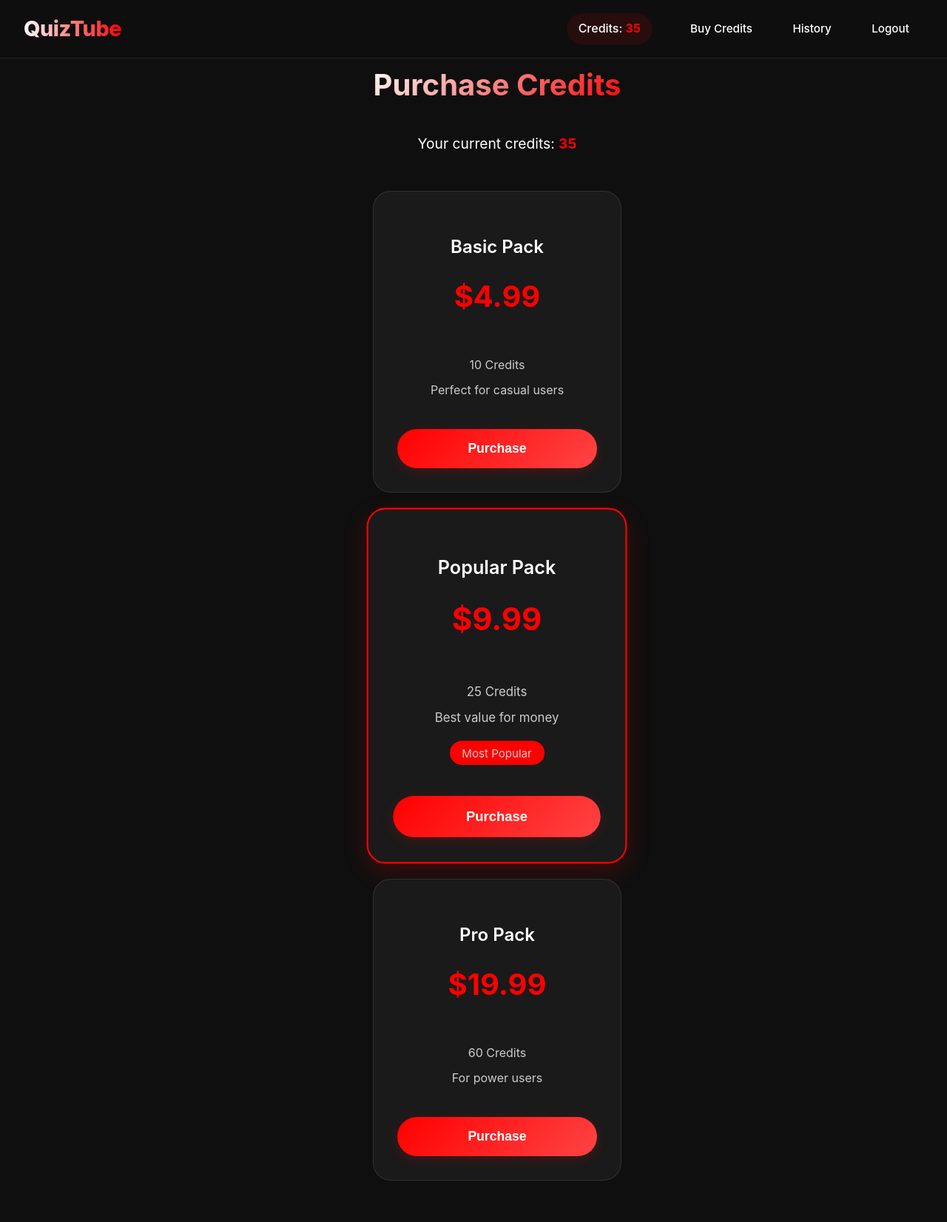
After one commit to akashthakur4553/Quiz_gen_working_code, a Flask app: page /buy_credits in a window 1280 px wide; the page is wider, and only the part inside the window is pictured. The commit adds this page. Shown: that part at 74% size. Run offline with Flask 3, Linux system fonts and the light colour scheme; a user stored in the database is signed in; some libraries are stand-ins or nearby versions.

Commit message:
added the credits and payment gateway functionality

```diff
--- a/app.py
+++ b/app.py
@@ -34,6 +34,8 @@ from functools import wraps
 from flask import g, redirect, url_for
 from flask_sqlalchemy import SQLAlchemy
 import pytz
+import stripe
+from dotenv import load_dotenv
 
 # Load environment variables
 app = Flask(__name__)
@@ -54,6 +56,15 @@ app.config["SECRET_KEY"] = (
     "5e884898da28047151d0e56f8dc6292773603d0d6aabbdd62a11ef721d1542d8"
 )
 
+# Load environment variables
+load_dotenv()
+
+# Configure Stripe
+stripe.api_key = os.getenv('STRIPE_SECRET_KEY')
+STRIPE_PUBLIC_KEY = os.getenv('STRIPE_PUBLIC_KEY')
+
+# Add to app configuration
+app.config['STRIPE_PUBLIC_KEY'] = STRIPE_PUBLIC_KEY
 
 # Initialize extensions
 db = SQLAlchemy(app)
@@ -70,6 +81,7 @@ class User(UserMixin, db.Model):
     username = db.Column(db.String(80), unique=True, nullable=False)
     email = db.Column(db.String(120), unique=True, nullable=False)
     password_hash = db.Column(db.String(128))
+    credits = db.Column(db.Integer, nullable=False, default=10)
     quizzes = db.relationship(
         "QuizHistory", backref="user", lazy=True, cascade="all, delete-orphan"
     )
@@ -96,9 +108,10 @@ class QuizHistory(db.Model):
     video_info = db.Column(db.JSON, nullable=False)
 
 
-# Create database tables
+# Create database tables if they don't exist
 with app.app_context():
     db.create_all()
+    print("Database tables created/verified")
 
 
 # Custom login_required decorator
@@ -155,7 +168,7 @@ def signup():
             return jsonify({"error": "Email already registered"}), 400
 
         try:
-            user = User(username=username, email=email)
+            user = User(username=username, email=email, credits=10)
             user.set_password(password)
             db.session.add(user)
             db.session.commit()
@@ -309,6 +322,10 @@ def index():
 @login_required
 def generate_quiz():
     try:
+        # Check if user has enough credits
+        if current_user.credits <= 0:
+            return jsonify({"error": "You have no credits remaining. Please purchase more credits to generate quizzes."}), 403
+
         video_url = request.json["video_url"]
         question_count = request.json.get("question_count", 10)
         difficulty = request.json.get("difficulty", "medium")
@@ -395,7 +412,15 @@ def generate_quiz():
         questions = generate_questions(transcript, difficulty, question_count)
         video_info["Captions"] = captions_available
 
-        return jsonify({"video_info": video_info, "questions": questions})
+        # Deduct one credit after successful quiz generation
+        current_user.credits -= 1
+        db.session.commit()
+
+        return jsonify({
+            "video_info": video_info,
+            "questions": questions,
+            "remaining_credits": current_user.credits
+        })
 
     except Exception as e:
         logging.error(f"Error in generate_quiz: {str(e)}")
@@ -459,5 +484,141 @@ def quiz_history():
         )
 
 
+@app.route("/get_credits", methods=["GET"])
+@login_required
+def get_credits():
+    return jsonify({"credits": current_user.credits})
+
+
+@app.route('/buy_credits')
+@login_required
+def buy_credits():
+    return render_template('buy_credits.html', stripe_public_key=STRIPE_PUBLIC_KEY)
+
+
+@app.route('/create-checkout-session', methods=['POST'])
+@login_required
+def create_checkout_session():
+    try:
+        data = request.json
+        credits = int(data['credits'])
+        price = int(data['price'])
+
+        # Create a Stripe checkout session
+        stripe_session = stripe.checkout.Session.create(
+            payment_method_types=['card'],
+            line_items=[{
+                'price_data': {
+                    'currency': 'usd',
+                    'product_data': {
+                        'name': f'{credits} Quiz Credits',
+                    },
+                    'unit_amount': price,
+                },
+                'quantity': 1,
+            }],
+            mode='payment',
+            success_url=url_for('payment_success', _external=True) + '?session_id={CHECKOUT_SESSION_ID}',
+            cancel_url=url_for('buy_credits', _external=True),
+            metadata={
+                'user_id': current_user.id,
+                'credits': credits
+            }
+        )
+
+        return jsonify({'id': stripe_session.id})
+    except Exception as e:
+        print(f"Error creating checkout session: {str(e)}")
+        return jsonify({'error': str(e)}), 400
+
+
+@app.route('/payment-success')
+@login_required
+def payment_success():
+    try:
+        # Get the session ID from the URL
+        session_id = request.args.get('session_id')
+        if not session_id:
+            print("No session ID found in URL")
+            return redirect(url_for('buy_credits'))
+
+        # Retrieve the Stripe session to verify payment
+        stripe_session = stripe.checkout.Session.retrieve(session_id)
+        print(f"Retrieved Stripe session: {stripe_session}")
+
+        # Verify the payment was successful
+        if stripe_session.payment_status != 'paid':
+            print(f"Payment not completed. Status: {stripe_session.payment_status}")
+            return redirect(url_for('buy_credits'))
+
+        # Check if this session has already been processed
+        if stripe_session.metadata.get('processed', 'false') == 'true':
+            print(f"Session {session_id} has already been processed")
+            return render_template('payment_success.html', credits=0, already_processed=True)
+
+        # Get credits from the session metadata
+        credits = int(stripe_session.metadata.get('credits', 0))
+        if credits:
+            # Update the session metadata to mark it as processed
+            stripe.checkout.Session.modify(
+                session_id,
+                metadata={'processed': 'true'}
+            )
+
+            current_user.credits += credits
+            db.session.commit()
+            print(f"Added {credits} credits to user {current_user.id}")
+            return render_template('payment_success.html', credits=credits, already_processed=False)
+        else:
+            print("No credits found in session metadata")
+            return redirect(url_for('buy_credits'))
+    except Exception as e:
+        print(f"Error in payment_success: {str(e)}")
+        return redirect(url_for('buy_credits'))
+
+
+@app.route('/stripe-webhook', methods=['POST'])
+def stripe_webhook():
+    payload = request.get_data()
+    sig_header = request.headers.get('Stripe-Signature')
+    endpoint_secret = os.getenv('STRIPE_WEBHOOK_SECRET')
+
+    try:
+        event = stripe.Webhook.construct_event(
+            payload, sig_header, endpoint_secret
+        )
+    except ValueError as e:
+        print(f"Invalid payload: {str(e)}")
+        return 'Invalid payload', 400
+    except stripe.error.SignatureVerificationError as e:
+        print(f"Invalid signature: {str(e)}")
+        return 'Invalid signature', 400
+
+    if event['type'] == 'checkout.session.completed':
+        session = event['data']['object']
+        print(f"Processing completed session: {session}")
+
+        user_id = session['metadata'].get('user_id')
+        credits = int(session['metadata'].get('credits', 0))
+
+        if not user_id or not credits:
+            print(f"Missing metadata: user_id={user_id}, credits={credits}")
+            return 'Missing metadata', 400
+
+        try:
+            user = User.query.get(user_id)
+            if user:
+                user.credits += credits
+                db.session.commit()
+                print(f"Added {credits} credits to user {user_id} via webhook")
+            else:
+                print(f"User {user_id} not found")
+        except Exception as e:
+            print(f"Error updating user credits: {str(e)}")
+            return 'Error updating credits', 500
+
+    return 'Success', 200
+
+
 if __name__ == "__main__":
     app.run(debug=True)
--- a/requirements.txt
+++ b/requirements.txt
@@ -8,3 +8,4 @@ google-generativeai==0.3.2
 google-api-python-client==2.114.0
 pytz==2024.1
 python-dotenv==1.0.0
+stripe==7.17.0
--- a/static/styles.css
+++ b/static/styles.css
@@ -1302,3 +1302,225 @@ select.form-control:-moz-focusring {
 select.form-control::-ms-expand {
     display: none;
 }
+
+.credits-display {
+    color: var(--text-color);
+    font-weight: 500;
+    padding: 0.5rem 1rem;
+    background: rgba(255, 0, 0, 0.1);
+    border-radius: 2rem;
+    margin-right: 1rem;
+}
+
+.credits-display #credits-count {
+    font-weight: 700;
+    color: var(--primary-color);
+}
+
+.credits-info {
+    background: var(--card-bg);
+    padding: 1rem;
+    border-radius: 1rem;
+    margin-bottom: 1.5rem;
+    border: 1px solid rgba(255, 0, 0, 0.1);
+}
+
+.credits-info p {
+    margin: 0;
+    font-size: 1rem;
+}
+
+.credits-info #credits-count {
+    font-weight: 700;
+    color: var(--primary-color);
+}
+
+.warning-message {
+    color: #FFA500;
+    margin-top: 0.5rem;
+    font-size: 0.9rem;
+    display: flex;
+    align-items: center;
+    gap: 0.5rem;
+}
+
+.warning-message::before {
+    content: "⚠️";
+}
+
+.warning-message.hidden {
+    display: none;
+}
+
+.credits-purchase-container {
+    max-width: 1200px;
+    margin: 0 auto;
+    padding: 2rem;
+}
+
+.credits-title {
+    font-size: 2.5rem;
+    font-weight: 700;
+    margin-bottom: 2rem;
+    text-align: center;
+    background: linear-gradient(135deg, #FFFFFF 0%, #FF0000 100%);
+    -webkit-background-clip: text;
+    -webkit-text-fill-color: transparent;
+}
+
+.current-credits {
+    text-align: center;
+    margin-bottom: 3rem;
+    font-size: 1.2rem;
+}
+
+.current-credits .credits-count {
+    font-weight: 700;
+    color: var(--primary-color);
+}
+
+.pricing-grid {
+    display: grid;
+    grid-template-columns: repeat(auto-fit, minmax(300px, 1fr));
+    gap: 2rem;
+    margin-top: 2rem;
+}
+
+.pricing-card {
+    background: var(--card-bg);
+    border-radius: 1.5rem;
+    padding: 2rem;
+    border: 1px solid rgba(255, 255, 255, 0.1);
+    transition: all 0.3s ease;
+    position: relative;
+    display: flex;
+    flex-direction: column;
+    align-items: center;
+}
+
+.pricing-card.featured {
+    transform: scale(1.05);
+    border: 2px solid var(--primary-color);
+    box-shadow: 0 10px 30px rgba(255, 0, 0, 0.2);
+}
+
+.pricing-card:hover {
+    transform: translateY(-5px);
+    box-shadow: 0 10px 30px rgba(0, 0, 0, 0.3);
+}
+
+.pricing-header {
+    text-align: center;
+    margin-bottom: 1.5rem;
+}
+
+.pricing-header h3 {
+    font-size: 1.5rem;
+    font-weight: 600;
+    margin-bottom: 0.5rem;
+}
+
+.price {
+    font-size: 2.5rem;
+    font-weight: 700;
+    color: var(--primary-color);
+    margin: 1rem 0;
+}
+
+.pricing-features {
+    text-align: center;
+    margin-bottom: 2rem;
+    flex-grow: 1;
+}
+
+.pricing-features p {
+    margin: 0.5rem 0;
+    color: #CCCCCC;
+}
+
+.popular-tag {
+    background: var(--primary-color);
+    color: white;
+    padding: 0.25rem 1rem;
+    border-radius: 1rem;
+    font-size: 0.9rem;
+    margin-top: 1rem;
+    display: inline-block;
+}
+
+.purchase-btn {
+    width: 100%;
+    padding: 1rem;
+    font-size: 1.1rem;
+    margin-top: auto;
+}
+
+@media (max-width: 768px) {
+    .pricing-grid {
+        grid-template-columns: 1fr;
+    }
+
+    .pricing-card.featured {
+        transform: none;
+    }
+}
+
+.payment-success-container {
+    max-width: 600px;
+    margin: 2rem auto;
+    padding: 0 1rem;
+}
+
+.success-card {
+    background: var(--card-bg);
+    border-radius: 12px;
+    padding: 2rem;
+    text-align: center;
+    box-shadow: 0 4px 6px rgba(0, 0, 0, 0.1);
+}
+
+.success-icon {
+    width: 80px;
+    height: 80px;
+    background: var(--primary-color);
+    color: white;
+    border-radius: 50%;
+    display: flex;
+    align-items: center;
+    justify-content: center;
+    font-size: 2.5rem;
+    margin: 0 auto 1.5rem;
+}
+
+.success-card h1 {
+    color: var(--primary-color);
+    margin-bottom: 1rem;
+}
+
+.success-card p {
+    color: var(--text-color);
+    margin-bottom: 0.5rem;
+    font-size: 1.1rem;
+}
+
+.success-actions {
+    margin-top: 2rem;
+    display: flex;
+    gap: 1rem;
+    justify-content: center;
+}
+
+.success-actions .btn {
+    padding: 0.75rem 1.5rem;
+    font-size: 1rem;
+}
+
+@media (max-width: 480px) {
+    .success-actions {
+        flex-direction: column;
+    }
+
+    .success-actions .btn {
+        width: 100%;
+    }
+}
--- a/templates/base.html
+++ b/templates/base.html
@@ -7,6 +7,9 @@
     <title>QuizTube - YouTube Video Quiz Generator</title>
     <link rel="stylesheet" href="{{ url_for('static', filename='styles.css') }}">
     <link href="https://fonts.googleapis.com/css2?family=Roboto:wght@400;500;700&display=swap" rel="stylesheet">
+    <link rel="stylesheet" href="https://cdnjs.cloudflare.com/ajax/libs/font-awesome/6.0.0/css/all.min.css">
+    <link rel="icon" href="{{ url_for('static', filename='quiztube_icon.png') }}" type="image/png">
+
 </head>
 
 <body>
@@ -14,6 +17,8 @@
         <a href="{{ url_for('index') }}" class="nav-brand">QuizTube</a>
         <div class="nav-links">
             {% if current_user.is_authenticated %}
+            <span class="credits-display">Credits: <span id="credits-count">{{ current_user.credits }}</span></span>
+            <a href="{{ url_for('buy_credits') }}" class="nav-link">Buy Credits</a>
             <a href="{{ url_for('quiz_history') }}" class="nav-link">History</a>
             <a href="{{ url_for('logout') }}" class="nav-link">Logout</a>
             {% else %}
--- /dev/null
+++ b/templates/buy_credits.html
@@ -0,0 +1,118 @@
+{% extends "base.html" %}
+{% block content %}
+<div class="container mx-auto px-4 py-8">
+    <div class="credits-purchase-container">
+        <h1 class="credits-title">Purchase Credits</h1>
+        <div class="current-credits">
+            <p>Your current credits: <span class="credits-count">{{ current_user.credits }}</span></p>
+        </div>
+
+        <div id="error-banner" class="error-message hidden"></div>
+
+        <div class="pricing-grid">
+            <div class="pricing-card">
+                <div class="pricing-header">
+                    <h3>Basic Pack</h3>
+                    <div class="price">$4.99</div>
+                </div>
+                <div class="pricing-features">
+                    <p>10 Credits</p>
+                    <p>Perfect for casual users</p>
+                </div>
+                <button class="btn-primary purchase-btn" data-credits="10" data-price="499">
+                    Purchase
+                </button>
+            </div>
+
+            <div class="pricing-card featured">
+                <div class="pricing-header">
+                    <h3>Popular Pack</h3>
+                    <div class="price">$9.99</div>
+                </div>
+                <div class="pricing-features">
+                    <p>25 Credits</p>
+                    <p>Best value for money</p>
+                    <p class="popular-tag">Most Popular</p>
+                </div>
+                <button class="btn-primary purchase-btn" data-credits="25" data-price="999">
+                    Purchase
+                </button>
+            </div>
+
+            <div class="pricing-card">
+                <div class="pricing-header">
+                    <h3>Pro Pack</h3>
+                    <div class="price">$19.99</div>
+                </div>
+                <div class="pricing-features">
+                    <p>60 Credits</p>
+                    <p>For power users</p>
+                </div>
+                <button class="btn-primary purchase-btn" data-credits="60" data-price="1999">
+                    Purchase
+                </button>
+            </div>
+        </div>
+    </div>
+</div>
+{% endblock %}
+
+{% block scripts %}
+<script src="https://js.stripe.com/v3/"></script>
+<script>
+    const stripe = Stripe('{{ stripe_public_key }}');
+    const errorBanner = document.getElementById('error-banner');
+
+    function showError(message) {
+        errorBanner.textContent = message;
+        errorBanner.classList.remove('hidden');
+    }
+
+    function hideError() {
+        errorBanner.classList.add('hidden');
+    }
+
+    document.querySelectorAll('.purchase-btn').forEach(button => {
+        button.addEventListener('click', async () => {
+            const credits = button.dataset.credits;
+            const price = button.dataset.price;
+
+            try {
+                hideError();
+                button.disabled = true;
+                button.textContent = 'Processing...';
+
+                const response = await fetch('/create-checkout-session', {
+                    method: 'POST',
+                    headers: {
+                        'Content-Type': 'application/json',
+                    },
+                    body: JSON.stringify({
+                        credits: credits,
+                        price: price
+                    })
+                });
+
+                const data = await response.json();
+
+                if (!response.ok) {
+                    throw new Error(data.error || 'Failed to create checkout session');
+                }
+
+                const result = await stripe.redirectToCheckout({
+                    sessionId: data.id
+                });
+
+                if (result.error) {
+                    throw new Error(result.error.message);
+                }
+            } catch (error) {
+                console.error('Error:', error);
+                showError(error.message || 'An error occurred. Please try again.');
+                button.disabled = false;
+                button.textContent = 'Purchase';
+            }
+        });
+    });
+</script>
+{% endblock %}
--- a/templates/index.html
+++ b/templates/index.html
@@ -4,6 +4,11 @@
 <div class="container mx-auto px-4 py-8">
     <div class="quiz-container">
         <h1 class="quiz-title">Generate Your Quiz</h1>
+        <div class="credits-info">
+            <p>Remaining Credits: <span id="credits-count">{{ current_user.credits }}</span></p>
+            <p id="low-credits-warning" class="hidden warning-message">You have low credits remaining. Consider
+                purchasing more credits to continue generating quizzes.</p>
+        </div>
         <div class="quiz-form">
             <div class="form-group">
                 <label for="video-url">YouTube Video URL</label>
```
Also changed, not shown: static/quiz.js (+25 -0 lines), templates/payment_success.html (added, +27 -0 lines), quiz.db, static/quiztube_icon.png (added), 1 other file.
